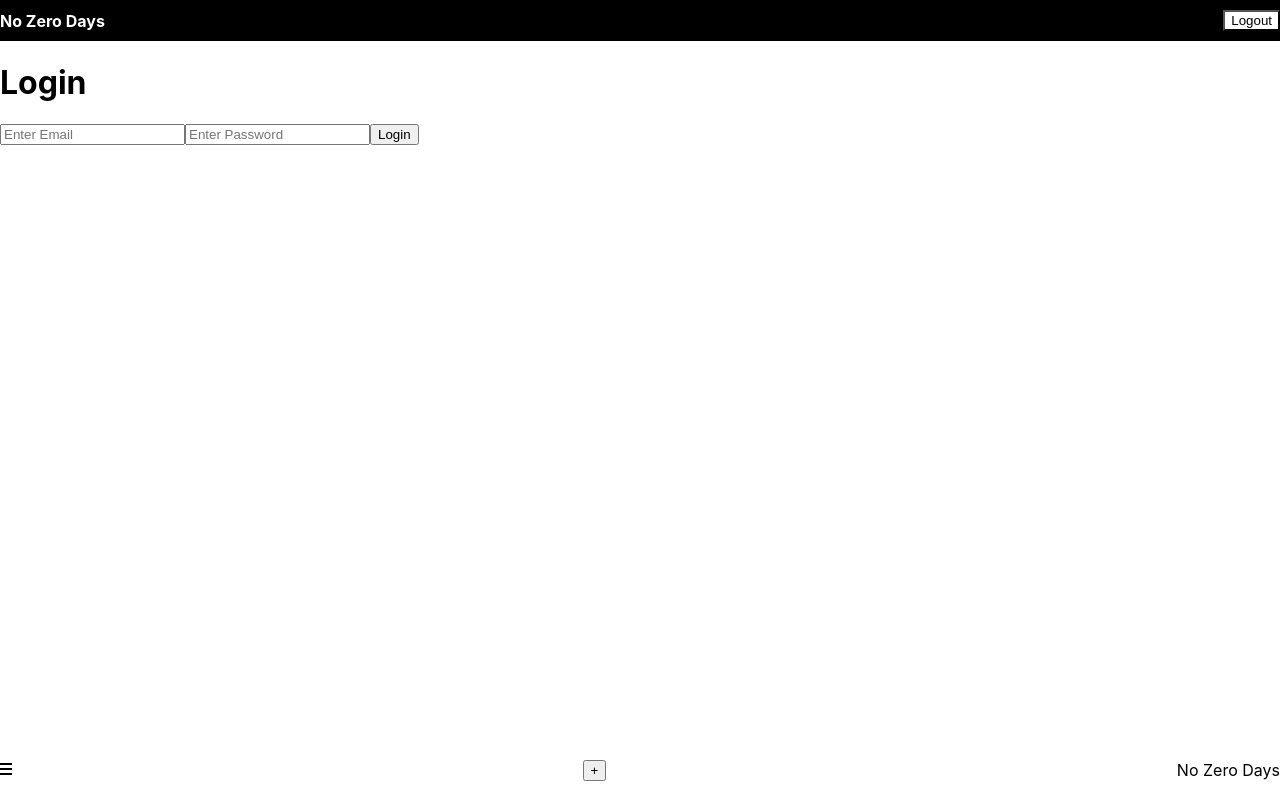
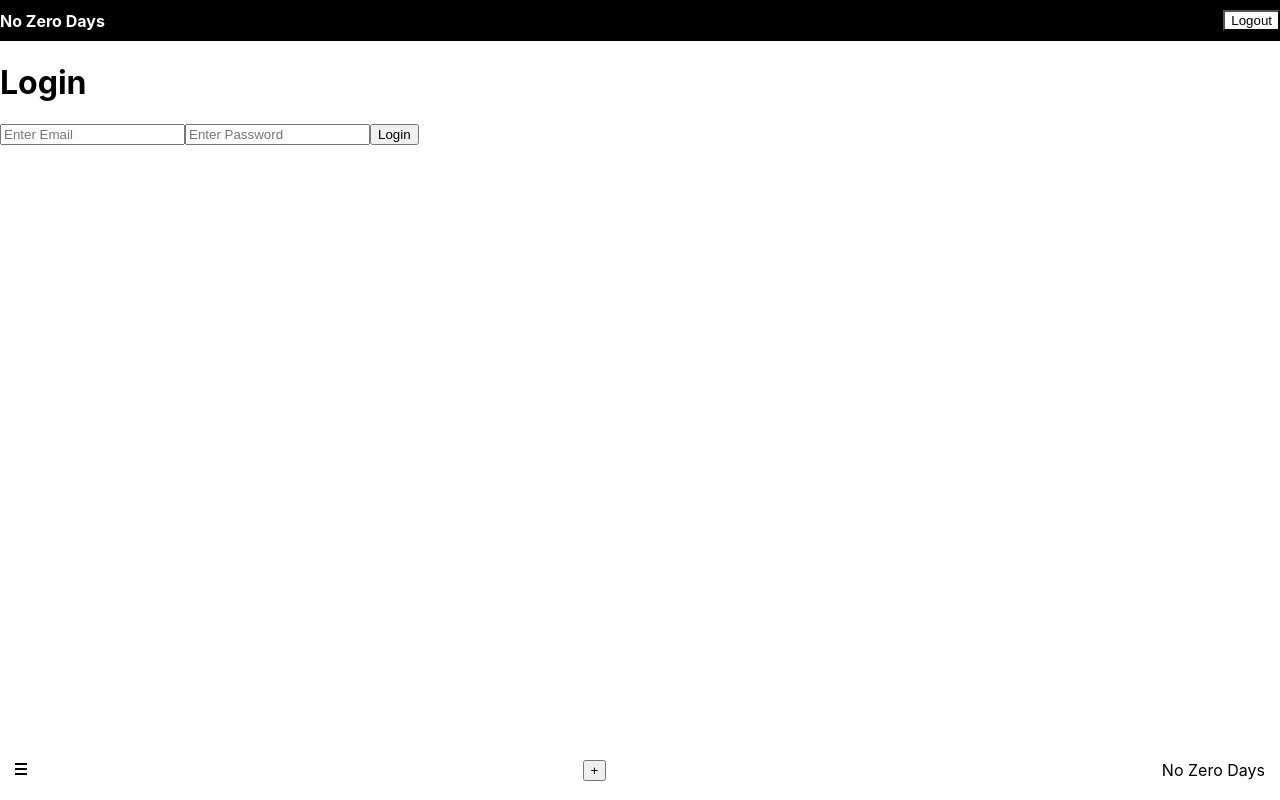
Before and after one commit to bmccaffrey/zerodays, a React (Create React App) app: page /login in a window 1280 px wide. Built offline with nearby package versions, Linux system fonts and the light colour scheme.

Commit message:
adjust footer margin

```diff
--- a/src/Components/Footer.js
+++ b/src/Components/Footer.js
@@ -22,6 +22,7 @@ const StyledFooter = styled.footer`
 const FlexContainer = styled.div`
 	display: flex;
 	justify-content: space-between;
+	margin: 0px 15px;
 `;
 
 const Line = styled.div`
```
